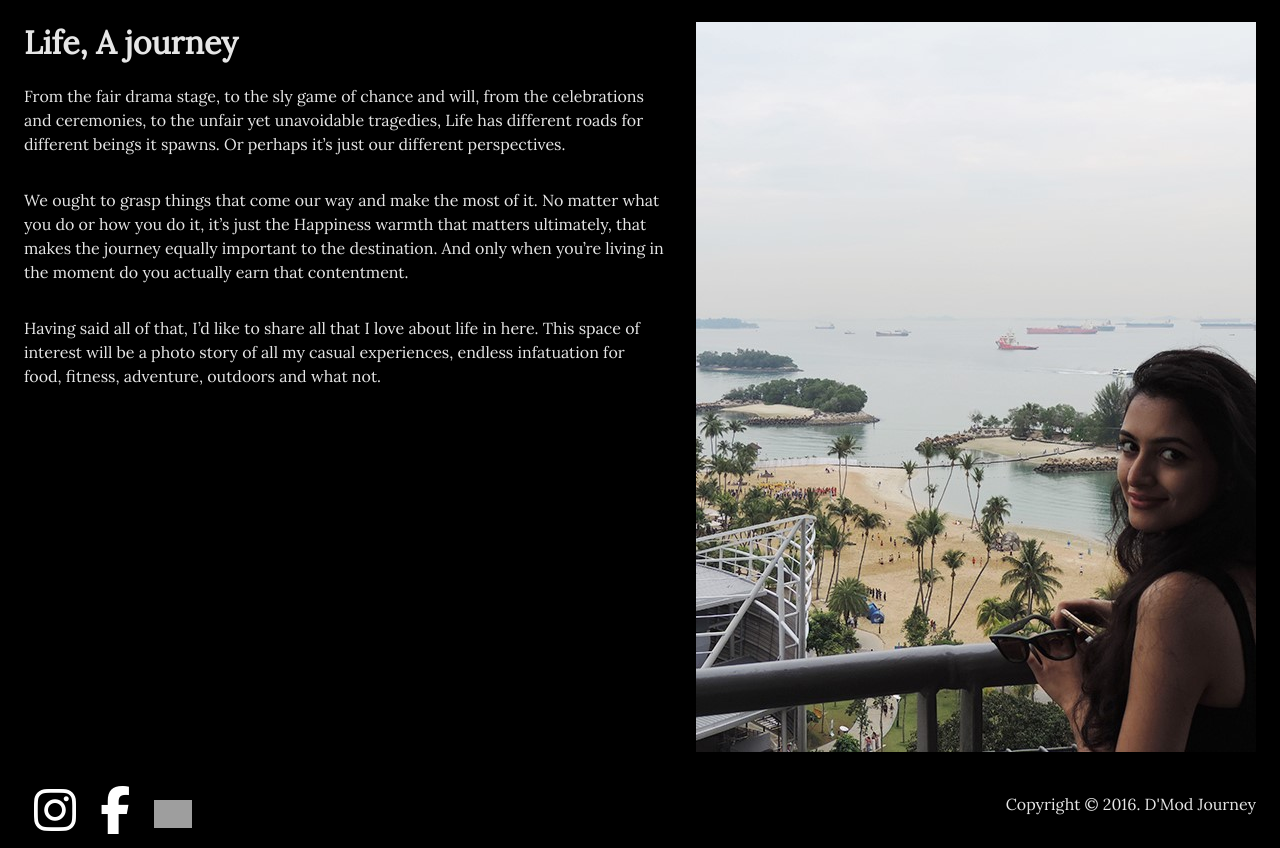
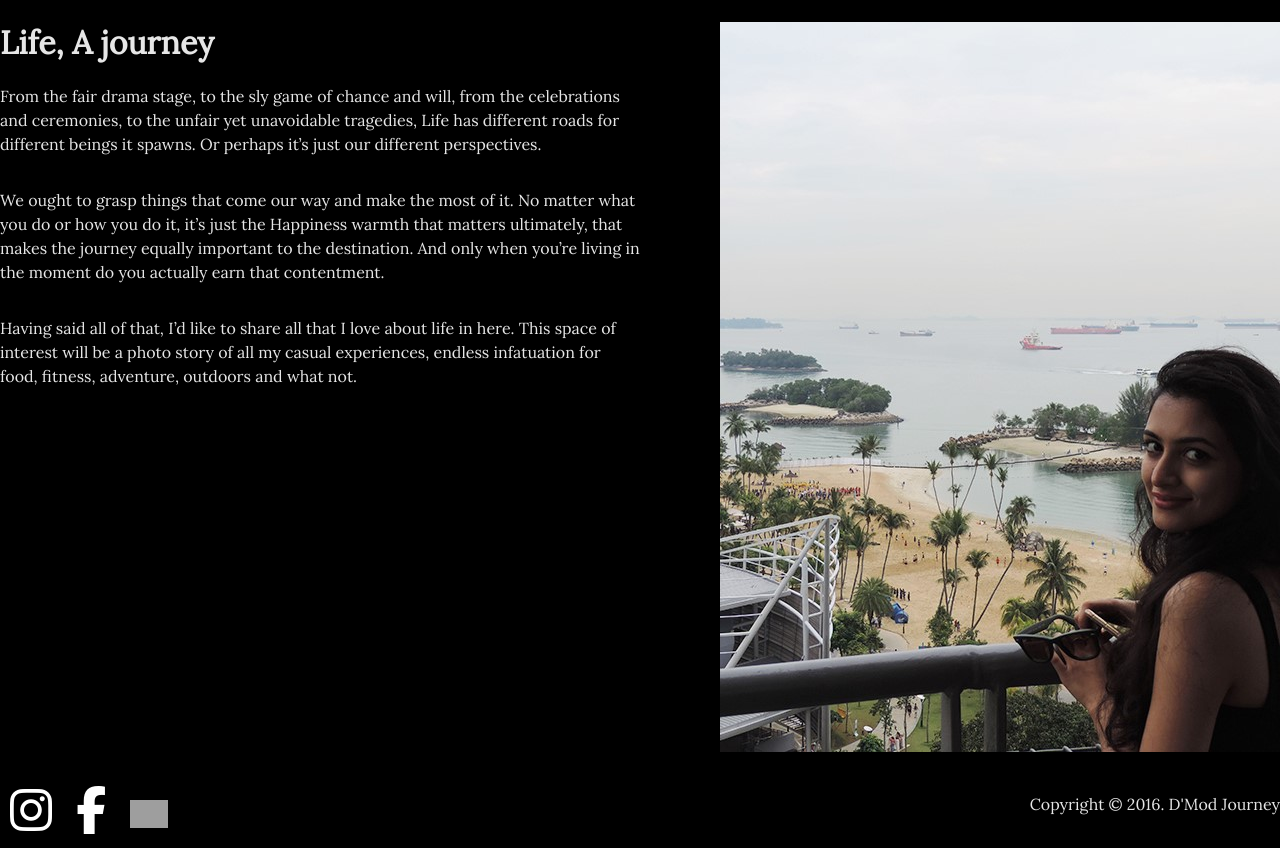
Before and after one commit to mspejavar/mspejavar.github.io, a Jekyll site: the page built from my.md, in a window 1280 px wide. Shown: the part 387-1235 px from the top of the page. Built offline with Jekyll 4.4.1, drawn with Linux system fonts in a browser that asks for light colours; nearby versions of some CDN libraries; grey boxes are pictures that could not be loaded.

Commit message:
Blog layout fixed

```diff
--- a/_sass/_dmodjourney.scss
+++ b/_sass/_dmodjourney.scss
@@ -13,7 +13,6 @@ header {
 .container {
 	width: 1280px;
 	margin: auto;
-	padding: 0 24px;
 	box-sizing: border-box;
 }
 
```
